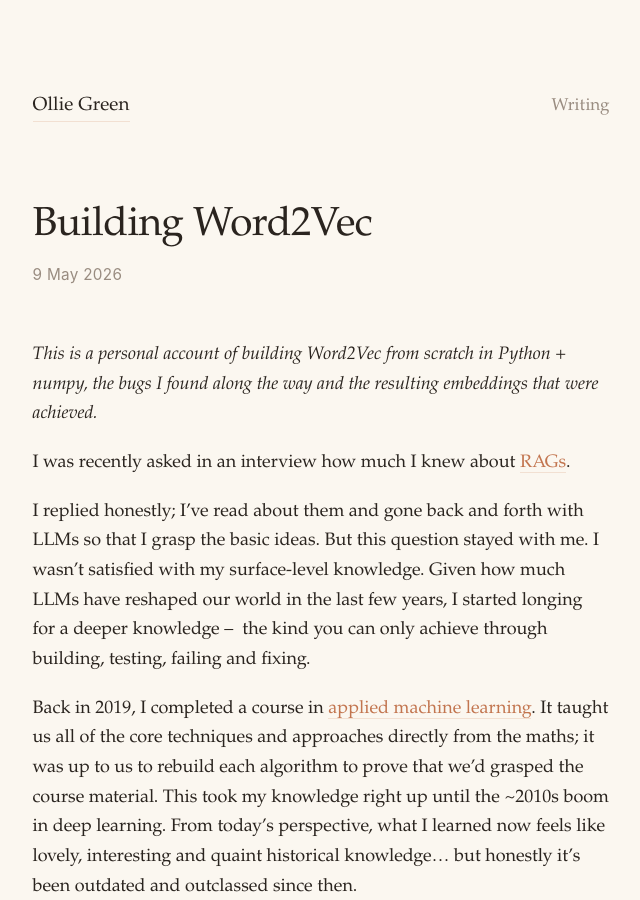
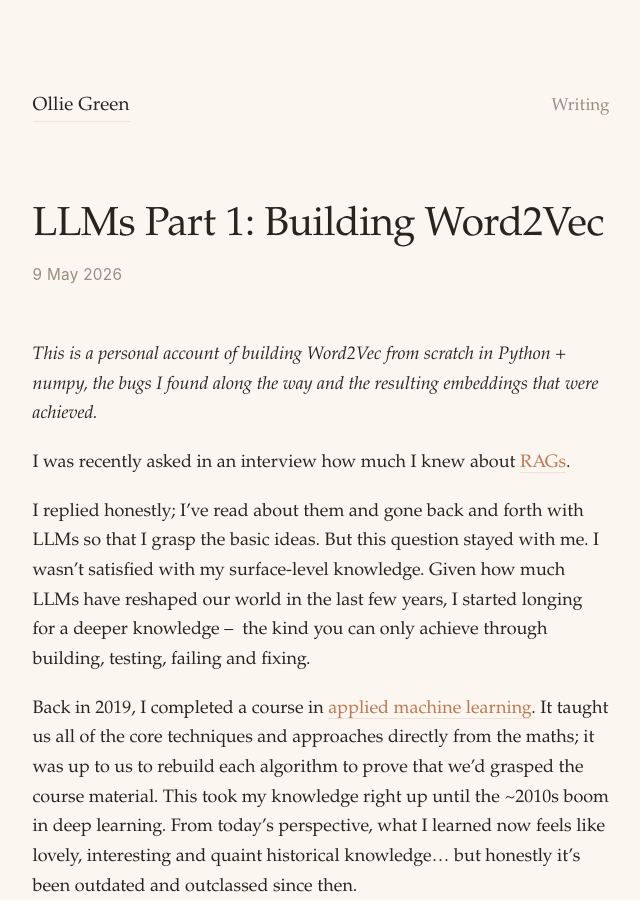
Before and after one commit to OliverEGreen/OliverEGreen.github.io, a Jekyll site: the page built from _posts/2026-05-09-LLMs-Part-1-Building-word2vec.md, in a window 1280 px wide and 900 px high. Shown: the whole window, without its empty margins (319-959 px from the left). Built offline with Jekyll 4.4.1, drawn with Linux system fonts in a browser that asks for light colours.

Commit message:
Updated titles

```diff
--- a/_posts/2026-05-09-building-word2vec.md
+++ b/_posts/2026-05-09-LLMs-Part-1-Building-word2vec.md
@@ -1,5 +1,5 @@
 ---
-title: "Building Word2Vec"
+title: "LLMs Part 1: Building Word2Vec"
 date: 2026-05-09
 ---
 
```
